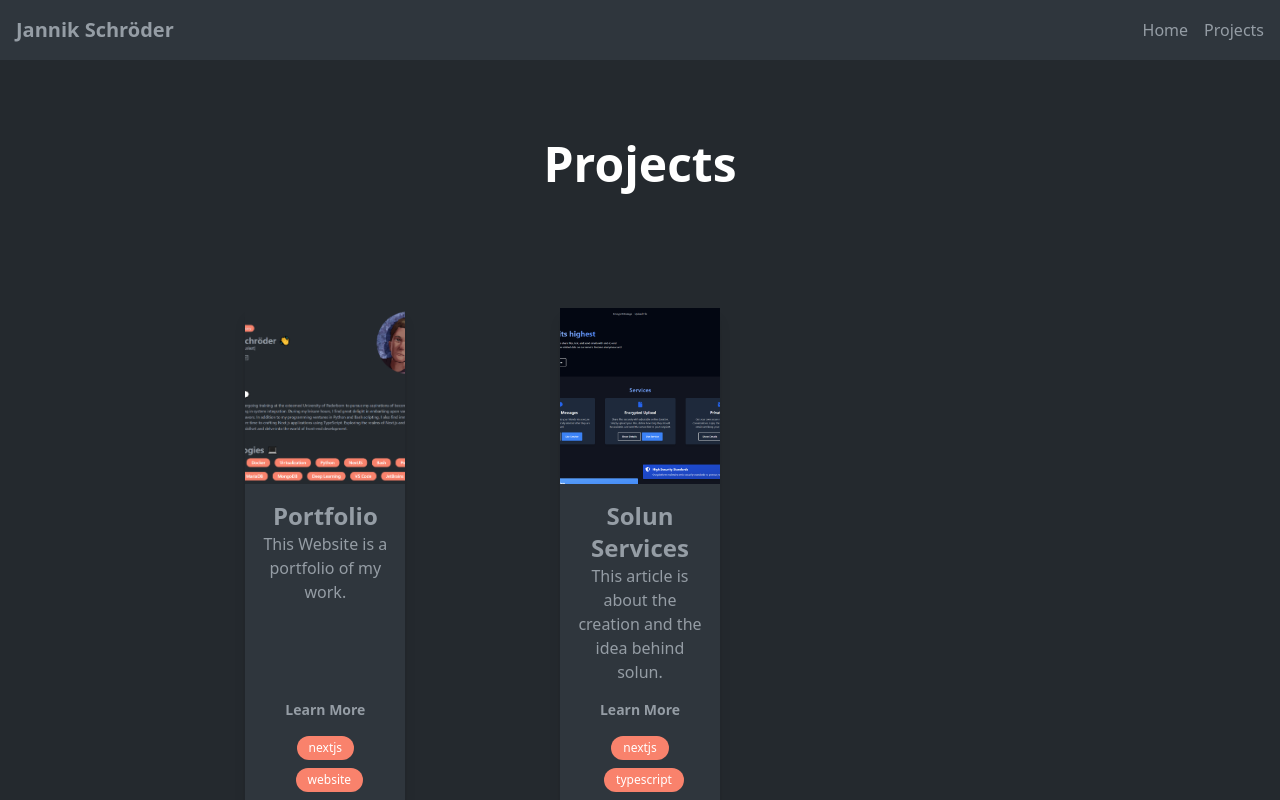
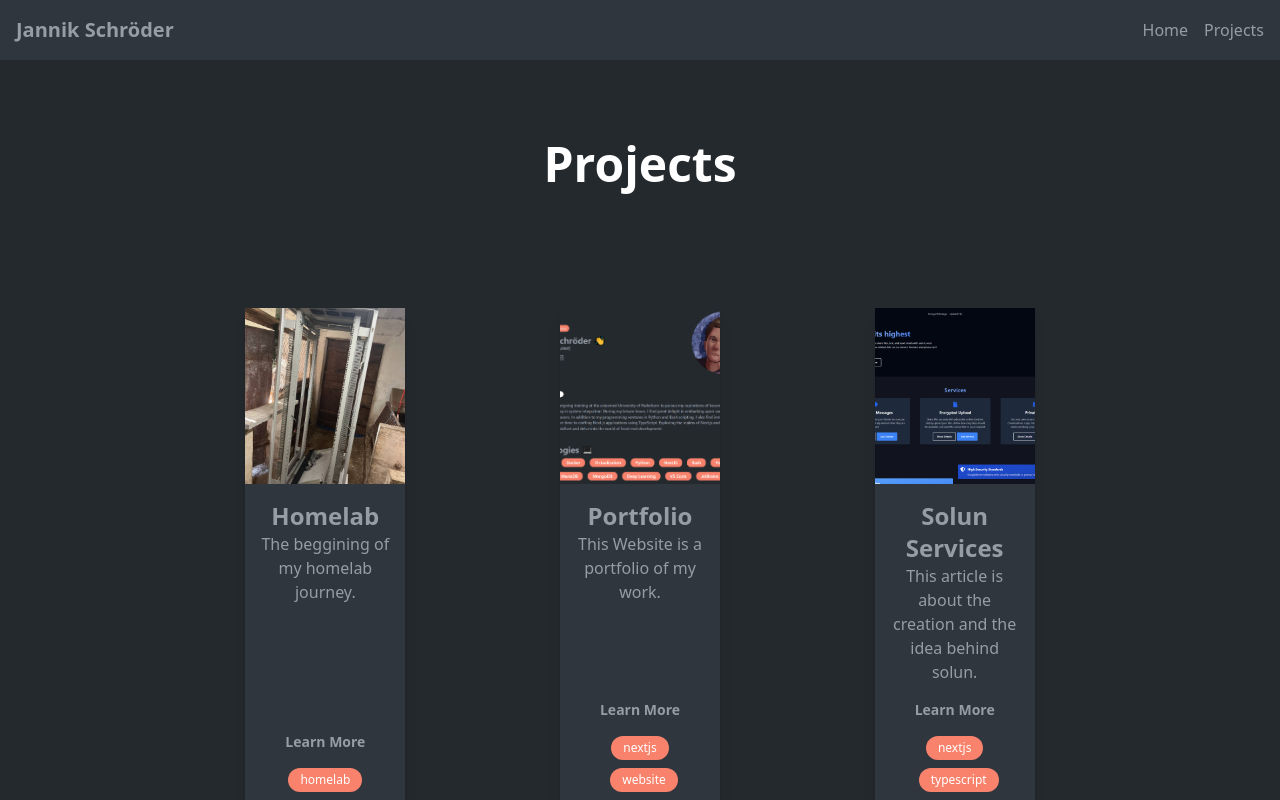
Before and after one commit to Jannik-Schroeder/jannik.schroeder.is, a Next.js app: page /projects in a window 1280 px wide. Shown: the top 800 px of the page. Built offline with nearby package versions, Linux system fonts and the light colour scheme.

Commit message:
First Changes to the HOmerlab artivel

```diff
--- a/app/projects/page.tsx
+++ b/app/projects/page.tsx
@@ -17,7 +17,7 @@ const HomePage = () => {
                 </div>
             </div>
             <div className="container lg:max-w-screen-lg mx-auto px-6 break-words min-h-screen text-primary mt-10">
-                <div className="grid grid-cols-1 sm:grid-cols-2 lg:grid-cols-3 gap-4 place-items-center">{postPreviews}</div>
+                <div className="mb-4 grid grid-cols-1 sm:grid-cols-2 lg:grid-cols-3 gap-4 place-items-center">{postPreviews}</div>
             </div>
         </div>
     );
--- /dev/null
+++ b/posts/homelab.md
@@ -0,0 +1,39 @@
+---
+title: "Homelab"
+image: "/homelab.jpg"
+description: "The beggining of my homelab journey."
+tags: ['homelab', 'linux', 'computing', 'buidling']
+date: "2023-08-13"
+---
+
+## A HomeLab, but why?
+One question I often hear is: Why do you want to build a Homelab?
+
+The short answer is usually: why not?
+
+I mean let's be honest it is very cool to have a server in the basement. But there are also some more serious reasons. For example, I want to learn more about Linux and networking. And of course you can just rent a server, but this isn's the same.
+
+## The Hardware
+
+### The Server
+The first Server i bought is a Gigabyte R281-N40. At the Moment it has 2x Intel Xeon Platinum 8124m and 128GB of RAM. I will continue to upgrade it in the future.
+
+![Gigabyte R281-N40](/gigabyte_r281-n40.png)
+
+### The Switch
+
+The Switch is a Tp-Link TL-SG3428X with 24 Ports. It is a L3 Switch and has 4 SFP+ Ports. So i can connect my Server an PC with 10Gbit/s. For the future i want to buy a second sfp+ only switch to have my Intranet on 10Gbit/s.
+
+### The Firewall
+
+As a firewall I'm thinking of buying either a Microtik or Tp-Link router or I'll choose the variant with a virtualized opnsense. I haven't decided yet.
+
+### The Storage
+
+FOr Storage i use the Slots of my Gigabyte Server. I will upgrade my Storage continously. At the moment i have 3x 2TB SSDs. As raid i use ZFS2.
+
+## The Software
+
+### The Hypervisor
+
+As a Hypervisor i will use Proxmox. I have already used it in the past and I am very satisfied with it.
```
Also changed, not shown: public/gigabyte_r281-n40.png (added), public/homelab.JPG (added).
